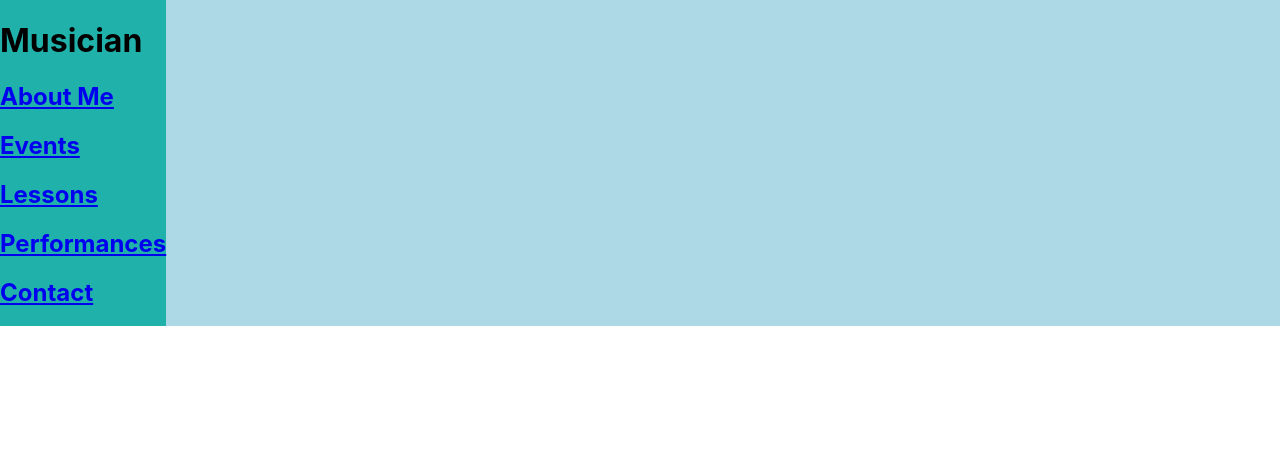
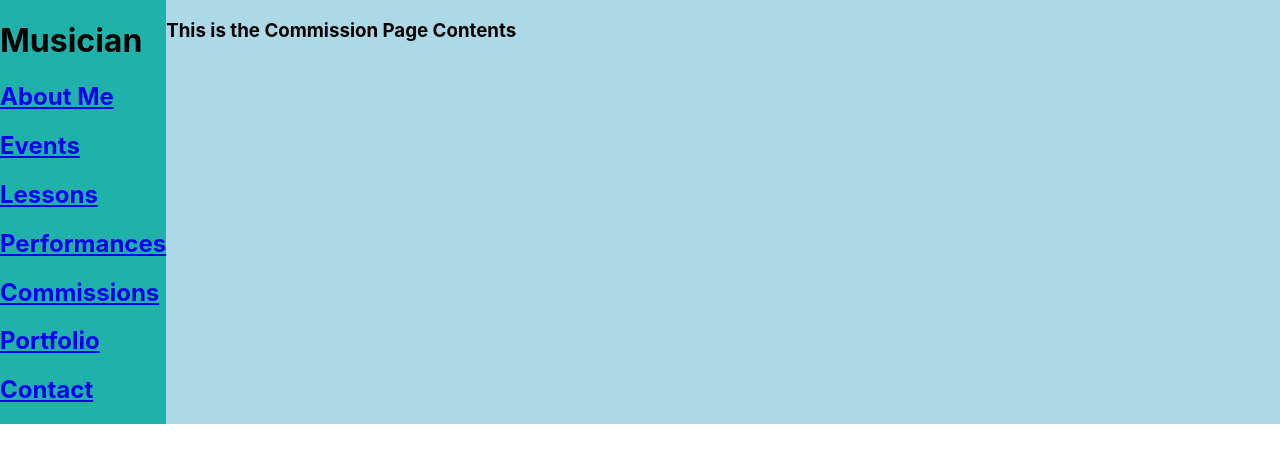
Before and after one commit to austinbhan/personal-website, a React (Create React App) app in the folder my-app/: page /commissions in a window 1280 px wide. Shown: the top 462 px of the page. Built offline with nearby package versions, Linux system fonts and the light colour scheme.

Commit message:
Added photographer pages into singular menu

```diff
--- a/my-app/src/App.js
+++ b/my-app/src/App.js
@@ -7,9 +7,11 @@ import Events from './MusicianPages/Events'
 import Lessons from './MusicianPages/Lessons';
 import Performances from './MusicianPages/Performances';
 import Contact from './MusicianPages/Contact';
+import Commissions from './PhotographerPages/Commissions';
 
 import { BrowserRouter as Router, Route, Routes } from 'react-router-dom';
 import MusicMenu from './MusicianPages/MusicMenu';
+import Portfolio from './PhotographerPages/Portfolio';
 
 function App() {
   return (
@@ -24,6 +26,8 @@ function App() {
             <Route path="/lessons" element={<Lessons />} />
             <Route path="/performances" element={<Performances />} />
             <Route path="/contact" element={<Contact />} />
+            <Route path="/commissions" element={<Commissions />} />
+            <Route path="/portfolio" element={<Portfolio />} />
           </Routes>
         </div>
       </Router>
--- a/my-app/src/FrontPage.js
+++ b/my-app/src/FrontPage.js
@@ -1,11 +1,14 @@
-import React from 'react';
+import placeholderPortrait from './Assets/placeholderPortrait.jpg';
 
 export default function FrontPage() {
     return (
         <>
             <div className="App">
             <body className="body">
-                <h3>This is the home page contents</h3>
+                <div className="front-page">
+                    <h3>This is the home page contents</h3>
+                    <img src={placeholderPortrait} alt="placeholder"></img>
+                </div>
             </body>
             </div>
         </>
--- a/my-app/src/MusicianPages/MusicMenu.js
+++ b/my-app/src/MusicianPages/MusicMenu.js
@@ -6,10 +6,12 @@ export default function MusicMenu() {
         <>
         <div className="menu-left">
             <h1>Musician</h1>
-                        <h2><Link to="/musicabout">About Me</Link></h2>
+            <h2><Link to="/">About Me</Link></h2>
             <h2><Link to="/events">Events</Link></h2>
             <h2><Link to="/lessons">Lessons</Link></h2>
             <h2><Link to="/performances">Performances</Link></h2>
+            <h2><Link to="/commissions">Commissions</Link></h2>
+            <h2><Link to="/portfolio">Portfolio</Link></h2>
             <h2><Link to="/contact">Contact</Link></h2>
         </div>
         </>
--- /dev/null
+++ b/my-app/src/PhotographerPages/Commissions.js
@@ -0,0 +1,13 @@
+export default function Commissions() {
+    return (
+        <>
+            <div className="App">
+            <body className="body">
+                <div className="front-page">
+                    <h3>This is the Commission Page Contents</h3>
+                </div>
+            </body>
+            </div>
+        </>
+    )
+}
--- /dev/null
+++ b/my-app/src/PhotographerPages/Portfolio.js
@@ -0,0 +1,13 @@
+export default function Portfolio() {
+    return (
+        <>
+        <div className="App">
+        <body className="body">
+            <div className="front-page">
+                <h3>This is the Portfolio page contents</h3>
+            </div>
+        </body>
+        </div>
+    </>
+    )
+}
```
Lines whose indentation alone changed are shown as unchanged.
